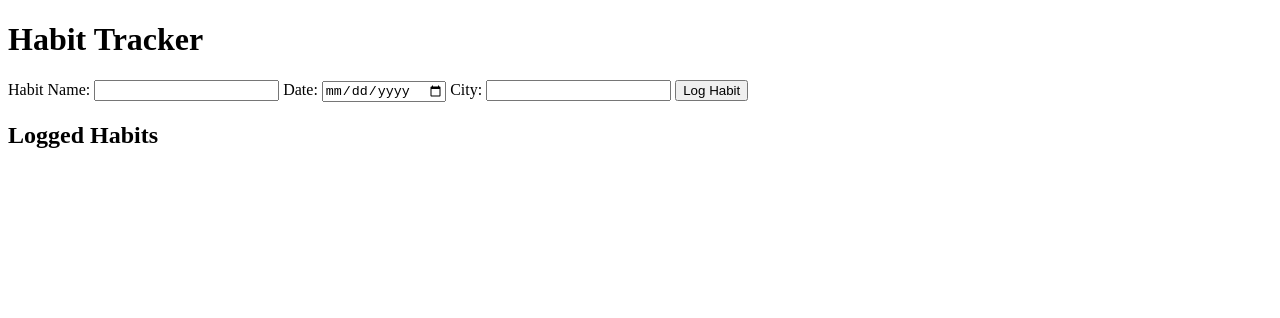
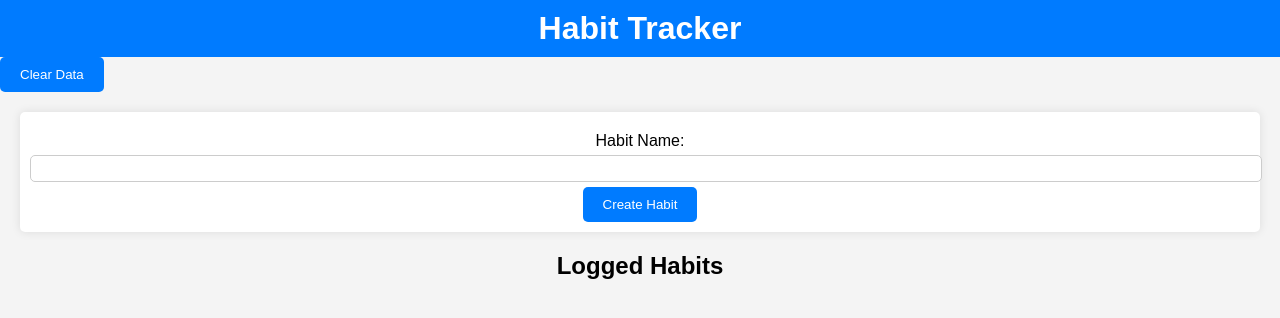
Before and after one commit to Nurshat01/Day-Time-Tracker, a plain HTML site: page index.html in a window 1280 px wide. Drawn offline with nearby package versions, Linux system fonts and the light colour scheme.

Commit message:
Update index.html

```diff
--- a/index.html
+++ b/index.html
@@ -1,3 +1,4 @@
+
 <!DOCTYPE html>
 <html lang="en">
 <head>
@@ -5,30 +6,26 @@
     <meta name="viewport" content="width=device-width, initial-scale=1.0">
     <title>Habit Tracker</title>
     <script src="https://cdn.jsdelivr.net/npm/dayjs@1.10.7/dayjs.min.js"></script>
+    <link rel="stylesheet" type="text/css" href="assets\sample.css">
 </head>
 <body>
     <div id="current-date"></div>
     <h1>Habit Tracker</h1>
+    <button id="clear-data-button" onclick="clearData()">Clear Data</button>
 
+    <div id="create-habit-section">
         <form id="habit-form">
             <label for="habit-name">Habit Name:</label>
             <input type="text" id="habit-name" required>
-
-    <label for="habit-date">Date:</label>
-    <input type="date" id="habit-date" required>
-
-    <label for="city-name">City:</label>
-    <input type="text" id="city-name" required>
-
-    <button type="button" onclick="addHabit()">Log Habit</button>
+            <button type="button" onclick="createHabit()">Create Habit</button>
         </form>
-
-<div id="weather-info"></div>
+    </div>
 
     <h2>Logged Habits</h2>
     <ul id="habit-list">
+        <!-- Add habit entries -->
+    </ul>
 
-</ul>
-<script src="./assets/sample.js"></script>
+    <script src="assets\sample.js"></script>
 </body>
 </html>
```
Lines whose indentation alone changed are shown as unchanged.
